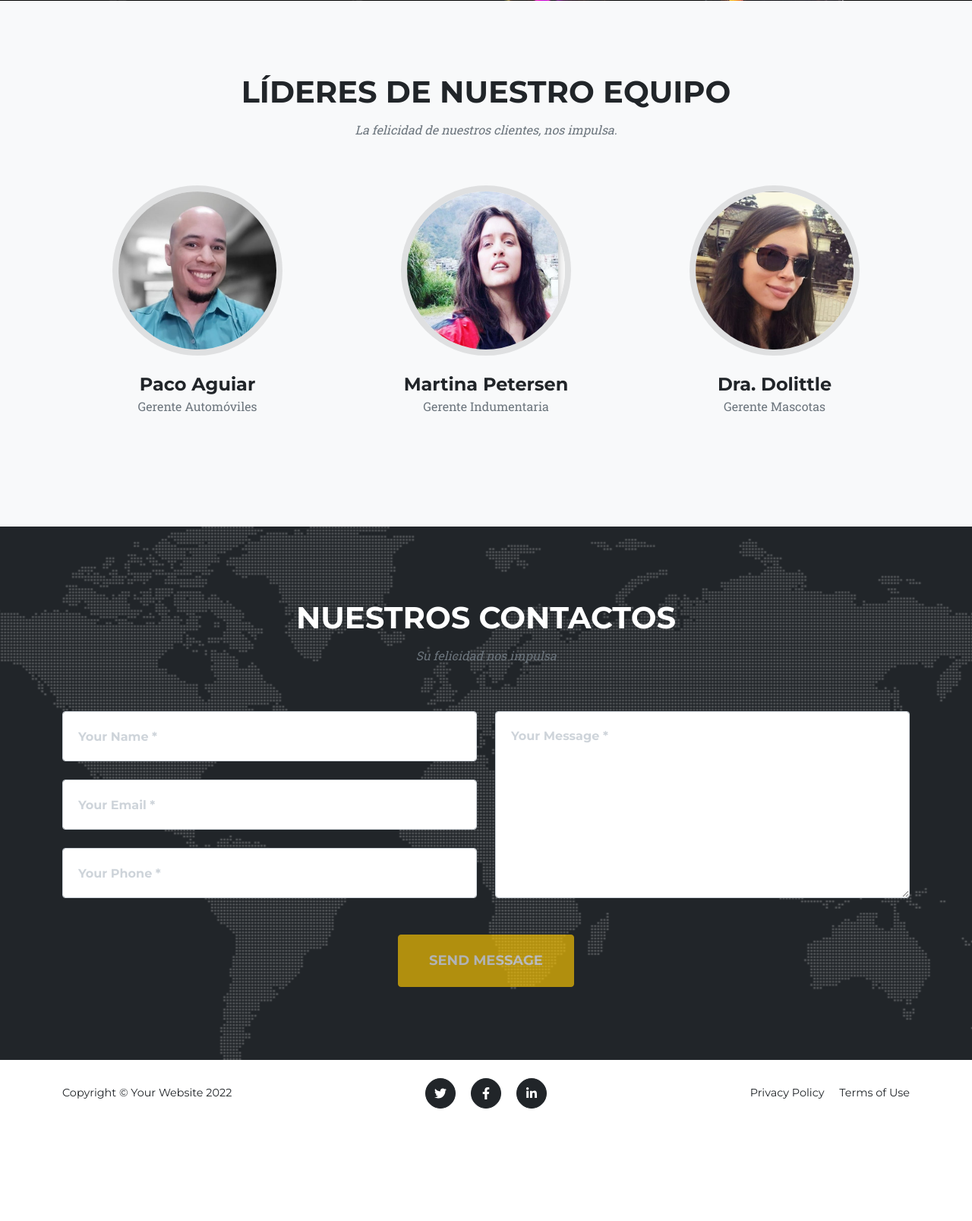
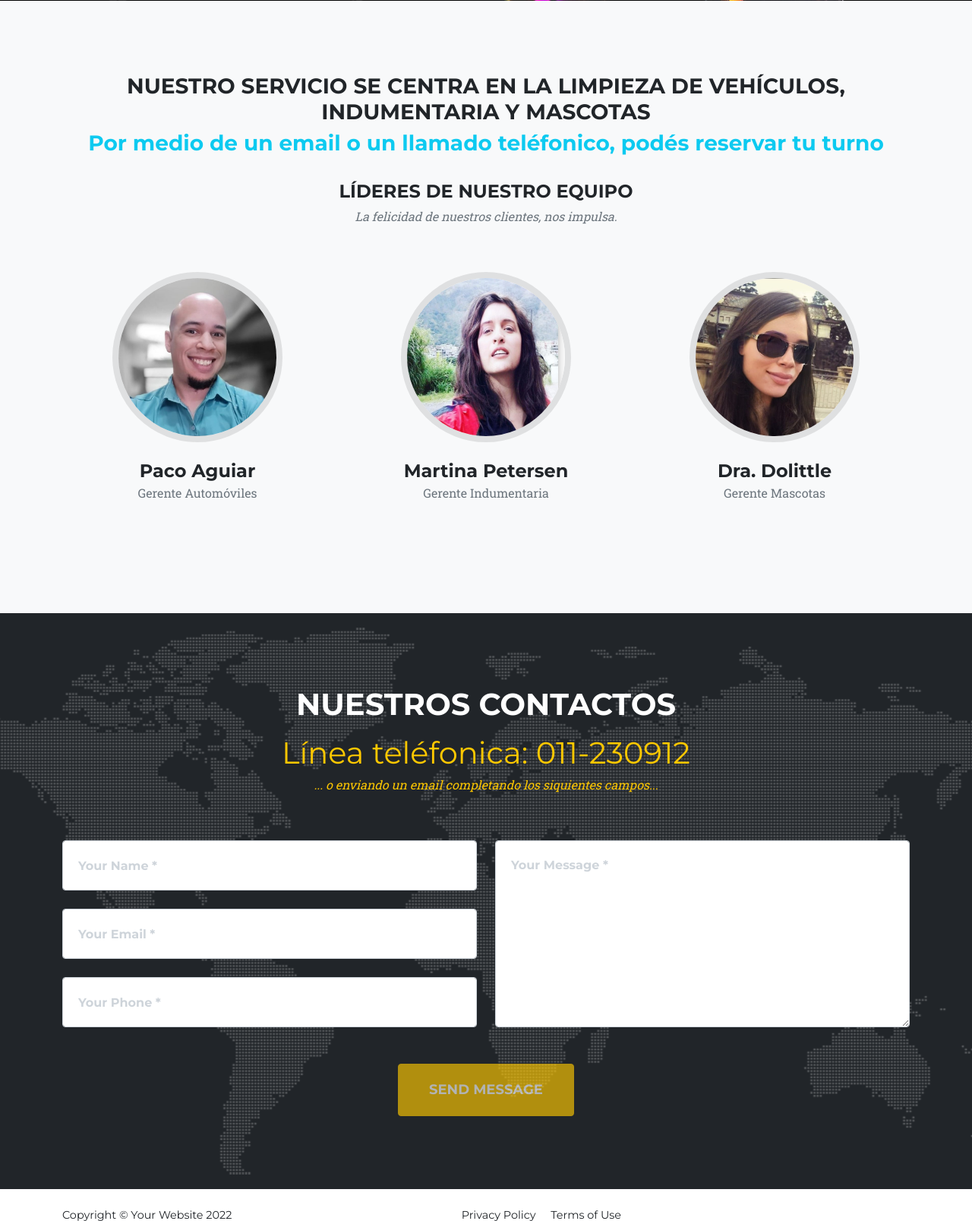
Before and after one commit to ssilva1/ProyectoFinal1, a Django app: page / in a window 1280 px wide. Shown: the part 799-2406 px from the top of the page at 76% size. Before the commit the page ends 2258 px from the top, so only its background shows below. Run offline with Django 3.2, Linux system fonts and the light colour scheme; parts of the project's set-up code (start-up, migrations or seed data) failed here and were passed over; some libraries are stand-ins or nearby versions.

Commit message:
Se modifica index

```diff
--- a/EntregaFinal1/templates/index.html
+++ b/EntregaFinal1/templates/index.html
@@ -47,7 +47,10 @@
         <section class="page-section bg-light" id="team">
             <div class="container">
                 <div class="text-center">
-                    <h2 class="section-heading text-uppercase">Líderes de nuestro equipo</h2>
+                    <h3 class="section-heading text-uppercase">Nuestro servicio se centra en la limpieza de vehículos, indumentaria y mascotas</h3>
+                    <h3 class="section-heading text-info">Por medio de un email o un llamado teléfonico, podés reservar tu turno</h3>
+                    <br>
+                    <h4 class="section-heading text-uppercase">Líderes de nuestro equipo</h4>
                     <h3 class="section-subheading text-muted">La felicidad de nuestros clientes, nos impulsa.</h3>
                 </div>
                 <div class="row">
@@ -85,7 +88,8 @@
             <div class="container">
                 <div class="text-center">
                     <h2 class="section-heading text-uppercase">Nuestros contactos</h2>
-                    <h3 class="section-subheading text-muted">Su felicidad nos impulsa</h3>
+                    <h4 class="display-6 text-warning">Línea teléfonica: 011-230912</h4>
+                    <h3 class="section-subheading text-warning">... o enviando un email completando los siquientes campos...</h3>
                 </div>
                 <!-- * * * * * * * * * * * * * * *-->
                 <!-- * * SB Forms Contact Form * *-->
@@ -151,11 +155,14 @@
             <div class="container">
                 <div class="row align-items-center">
                     <div class="col-lg-4 text-lg-start">Copyright &copy; Your Website 2022</div>
+                    {% comment %}
+
                     <div class="col-lg-4 my-3 my-lg-0">
                         <a class="btn btn-dark btn-social mx-2" href="#!" aria-label="Twitter"><i class="fab fa-twitter"></i></a>
                         <a class="btn btn-dark btn-social mx-2" href="#!" aria-label="Facebook"><i class="fab fa-facebook-f"></i></a>
                         <a class="btn btn-dark btn-social mx-2" href="#!" aria-label="LinkedIn"><i class="fab fa-linkedin-in"></i></a>
                     </div>
+                    {% endcomment %}
                     <div class="col-lg-4 text-lg-end">
                         <a class="link-dark text-decoration-none me-3" href="#!">Privacy Policy</a>
                         <a class="link-dark text-decoration-none" href="#!">Terms of Use</a>
```
